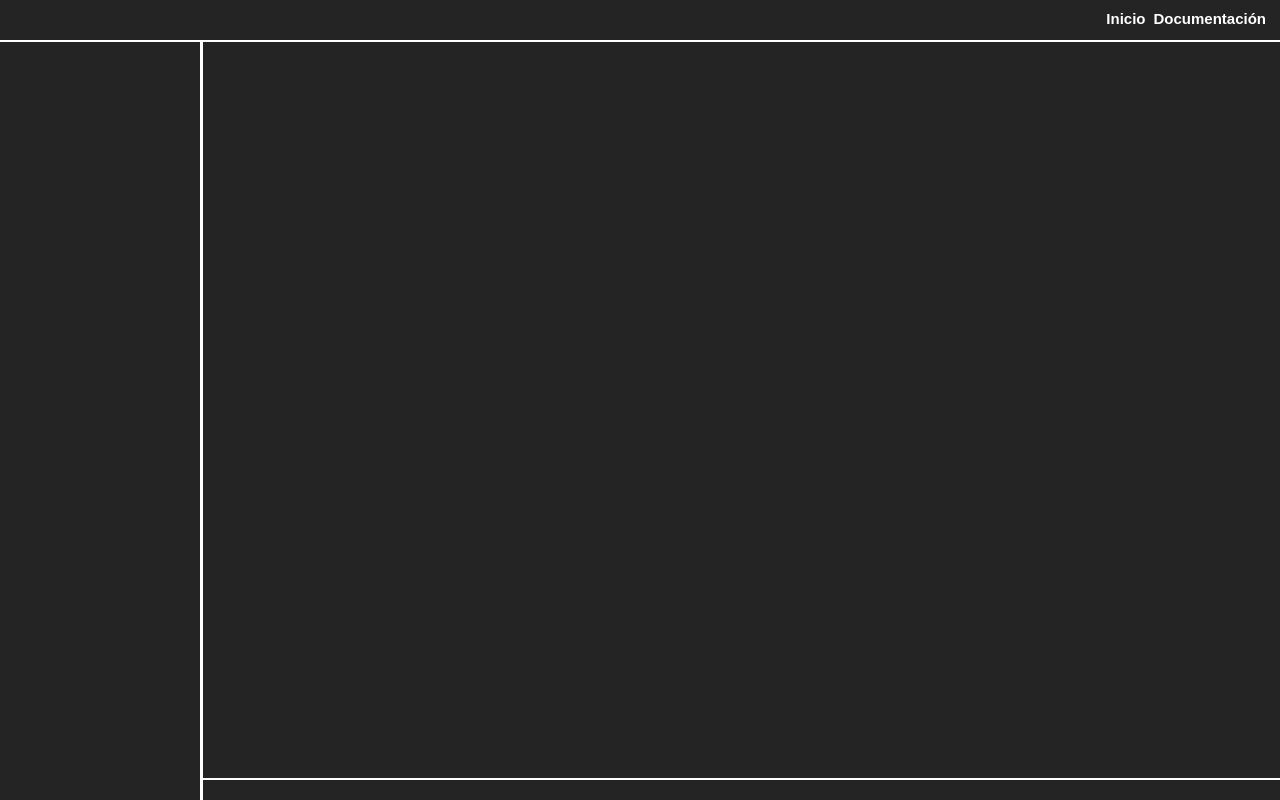
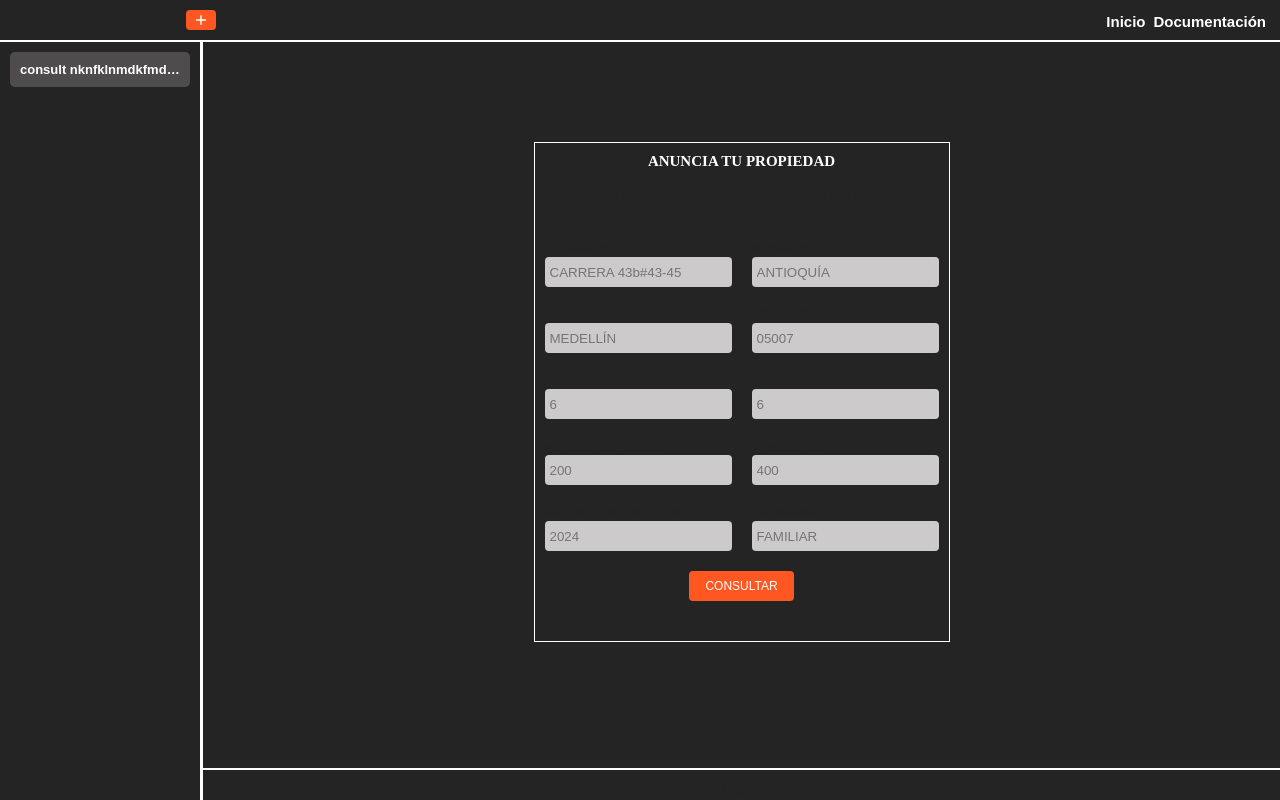
Before and after one commit to codecsrayo/HomePrice, an Astro site in the folder frontend/: page /panel in a window 1280 px wide. Built offline with nearby package versions, Linux system fonts and the light colour scheme; Astro itself is replaced by a stand-in of ours.

Commit message:
update: panel layout

```diff
--- a/frontend/src/components/Footer.astro
+++ b/frontend/src/components/Footer.astro
@@ -4,6 +4,6 @@
 
 <footer class="page-footer">
     <div class="content">
-        <p>Footer</p>
+        <p>Demo</p>
     </div>
 </footer>
--- a/frontend/src/components/Header.astro
+++ b/frontend/src/components/Header.astro
@@ -1,4 +1,5 @@
 ---
+import PlusIcon from "@icons/PlusIcon.astro";
 interface Props {
     Navigate: {
         navigate: string;
@@ -11,6 +12,9 @@ const { Navigate } = Astro.props;
 
 <header class="page-header">
     <div class="content">
+        <div class="content-1">
+            <button class="btn-icon"><PlusIcon /></button>
+        </div>
         <nav>
             {Navigate.map((link) => <a href={link.navigate}>{link.title}</a>)}
         </nav>
@@ -18,21 +22,34 @@ const { Navigate } = Astro.props;
 </header>
 
 <style>
+    header {
+        display: flex;
+        flex-grow: 100;
+    }
+    .content-1 {
+        display: flex;
+        flex-grow: 100;
+        height: 10px;
+        padding-left: 176px;
+    }
+
     .content {
+        display: flex;
+        flex-grow: 100;
+        place-content: end;
+        align-items: baseline;
         color: #242424;
-        /* background-color: #242424; */
         font-weight: 600;
         text-align: center;
         box-sizing: border-box;
         height: 40px;
-        padding: 10px;
         text-align: end;
     }
     a {
         padding: 4px;
         text-decoration: none;
         color: white;
-        font-family:  sans-serif;
+        font-family: sans-serif;
         font-size: 15px;
     }
 
@@ -41,4 +58,23 @@ const { Navigate } = Astro.props;
         border-bottom: 1px solid;
         opacity: 80%;
     }
+
+    .btn-icon {
+        display: flex;
+        border: none;
+        flex-direction: column;
+        align-items: center;
+        align-items: center;
+        padding: 3px;
+        margin-bottom: 10px;
+        height: 20px;
+        width: 30px;
+        background: #ff5722;
+        border-radius: 4px;
+        cursor: pointer;
+    }
+
+    .btn-icon:hover{
+        opacity: 80%;
+    }
 </style>
--- /dev/null
+++ b/frontend/src/icons/PlusIcon.astro
@@ -0,0 +1,15 @@
+<svg
+    xmlns="http://www.w3.org/2000/svg"
+    fill="none"
+    viewBox="0 0 24 24"
+    stroke-width="2.5"
+    stroke="white"
+    height="15"
+    width="20"
+
+>
+    <path
+        stroke-linecap="round"
+        stroke-linejoin="round"
+        d="M12 4.5v15m7.5-7.5h-15"></path>
+</svg>
--- a/frontend/src/pages/panel.astro
+++ b/frontend/src/pages/panel.astro
@@ -2,48 +2,101 @@
 import Footer from "@components/Footer.astro";
 import Header from "@components/Header.astro";
 import Layout from "@layouts/Layout.astro";
+
+interface NavItem {
+    navigate: string;
+    title: string;
+}
+
+interface FormField {
+    label: string;
+    type: "text" | "number" | "email" | "tel" | "url";
+    placeholder: string;
+}
+
+const navItems: NavItem[] = [
+    { navigate: "/", title: "Inicio" },
+    { navigate: "/docs/about", title: "Documentación" },
+];
+
+const formFields: FormField[] = [
+    { label: "Dirección", type: "text", placeholder: "CARRERA 43b#43-45" },
+    { label: "Municipio", type: "text", placeholder: "ANTIOQUÍA" },
+    { label: "Ciudad", type: "text", placeholder: "MEDELLÍN" },
+    { label: "Código Zip", type: "text", placeholder: "05007" },
+    { label: "Baños", type: "number", placeholder: "6" },
+    { label: "Habitaciones", type: "number", placeholder: "6" },
+    { label: "Metros cuadrados", type: "number", placeholder: "200" },
+    { label: "Tamaño del lote", type: "number", placeholder: "400" },
+    { label: "Año de construcción", type: "number", placeholder: "2024" },
+    { label: "Categoría", type: "text", placeholder: "FAMILIAR" },
+];
 ---
 
-<Layout title="Home">
-    <main>
+<Layout title="Panel">
     <div class="grid">
-            <Header
-                Navigate={[
-                    { navigate: "/", title: "Inicio" },
-                    { navigate: "/docs/about", title: "Documentación" },
-                ]}
-            />
+        <Header Navigate={navItems} />
         <aside class="page-leftbar">
             <div class="content">
-                    <p>Leftbar</p>
+                <div class="history-chat">
+                    <p
+                        class="message"
+                        title="consult nknfklnmdkfmdlkfmdfdlmldfmdl,ñdf"
+                    >
+                        consult nknfklnmdkfmdlkfmdfdlmldfmdl,ñdf
+                    </p>
+                </div>
             </div>
         </aside>
         <main class="page-main">
             <div class="content">
-                    <p>Main</p>
+                <form action="submit">
+                    <h2>Anuncia tu propiedad</h2>
+                    <p class="description">
+                        Ingresa los detalles a continuación para averiguar el
+                        valor de tu propiedad.
+                    </p>
+                    <div class="form-grid">
+                        {
+                            formFields.map((field) => (
+                                <div class="form-field">
+                                    <label for={field.label}>
+                                        {field.label}
+                                    </label>
+                                    <input
+                                        type={field.type}
+                                        id={field.label}
+                                        name={field.label}
+                                        placeholder={field.placeholder}
+                                        required
+                                    />
+                                </div>
+                            ))
+                        }
+                    </div>
+                    <button type="submit" class="btn-form">Consultar</button>
+                </form>
             </div>
         </main>
         <Footer />
     </div>
-    </main>
 </Layout>
-
 <style is:global>
     html,
     body {
         height: 100%;
-        overflow: hidden; /* Evitar scroll */
+        overflow: hidden;
     }
 
     .grid {
         display: grid;
         grid-template-columns: 200px auto;
-        grid-template-rows: 40px 1fr 20px;
+        grid-template-rows: 40px 1fr 30px;
         grid-template-areas:
             "header header"
             "leftbar main"
             "leftbar footer";
-        min-height: 100vh; /* Asegura que ocupe toda la altura */
+        min-height: 100vh;
         column-gap: 3px;
         row-gap: 2px;
     }
@@ -103,4 +156,95 @@ import Layout from "@layouts/Layout.astro";
             grid-template-columns: 200px auto;
         }
     }
+
+    aside {
+        overflow-x: hidden;
+        overflow-y: auto;
+    }
+    .history-chat {
+        display: flex;
+        text-wrap: nowrap;
+        font-size: small;
+        font-family: Arial, Helvetica, sans-serif;
+        text-align: left;
+        color: white;
+        background-color: rgb(78, 76, 76);
+        padding: 10px;
+        cursor: pointer;
+        border-radius: 5px;
+    }
+
+    .history-chat:hover {
+        opacity: 80%;
+    }
+    .message {
+        overflow: hidden;
+        white-space: nowrap;
+        text-overflow: ellipsis;
+    }
+    h2 {
+        font-size: 15px;
+        color: white;
+        text-transform: uppercase;
+    }
+
+    .page-main > .content {
+        display: flex;
+        place-content: center;
+        padding: 100px;
+    }
+
+    .form-grid {
+        display: grid;
+        grid-template-columns: 1fr 1fr;
+        gap: 20px;
+        margin-top: 40px;
+    }
+    .form-field {
+        display: flex;
+        flex-direction: column;
+    }
+
+    label {
+        text-align: start;
+        font-size: 11px;
+        text-transform: uppercase;
+        margin-bottom: 4px;
+    }
+
+    input {
+        height: 30px;
+        padding: 0 5px;
+        background: #cccaca;
+        border: none;
+        border-radius: 4px;
+    }
+
+    .description {
+        font-style: italic;
+        font-size: x-small;
+        margin-top: 20px;
+    }
+
+    .btn-form {
+        margin-top: 20px;
+        padding: 8px 16px;
+        background-color: #ff5722;
+        color: white;
+        border: none;
+        border-radius: 4px;
+        cursor: pointer;
+        font-size: 12px;
+        text-transform: uppercase;
+        align-self: center;
+    }
+
+    .btn-form:hover {
+        opacity: 0.8;
+    }
+    form {
+        border: 1px solid white;
+        padding: 10px;
+        height: 500px;
+    }
 </style>
```
Lines whose indentation alone changed are shown as unchanged.
